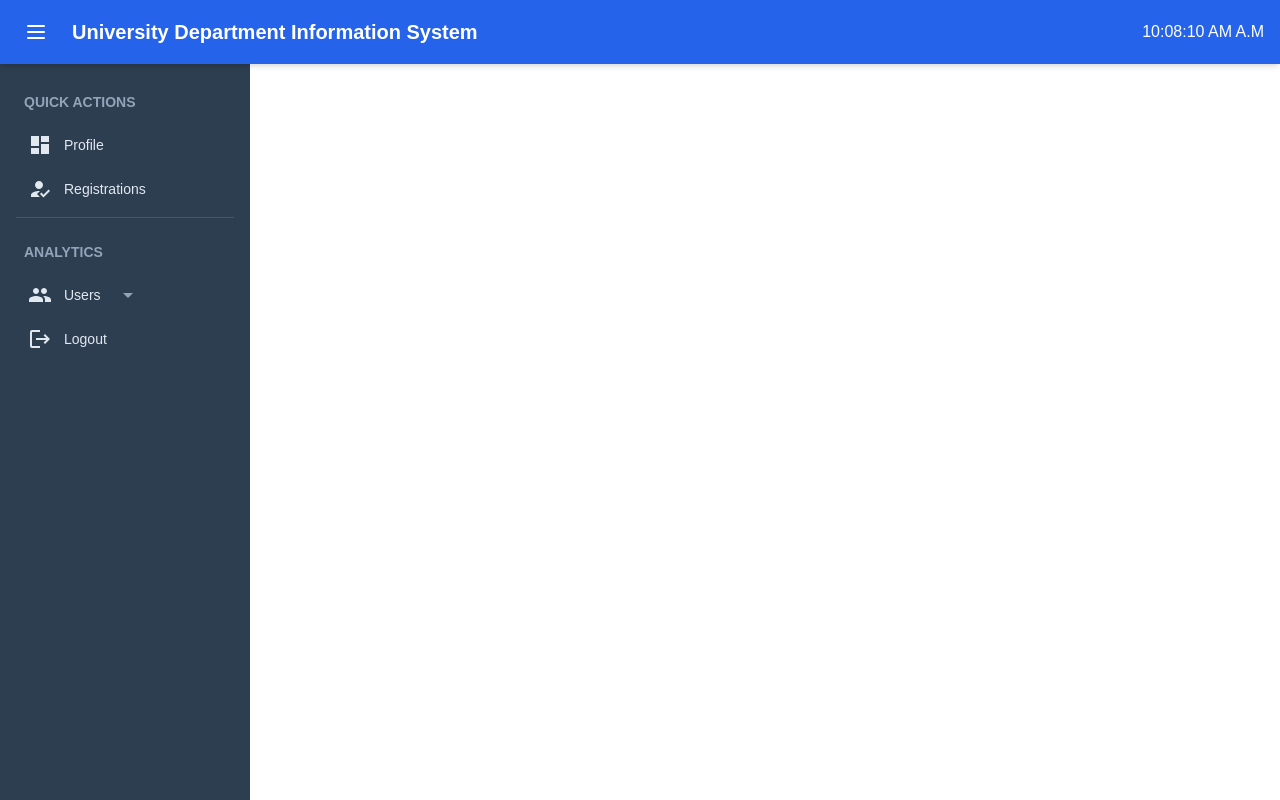
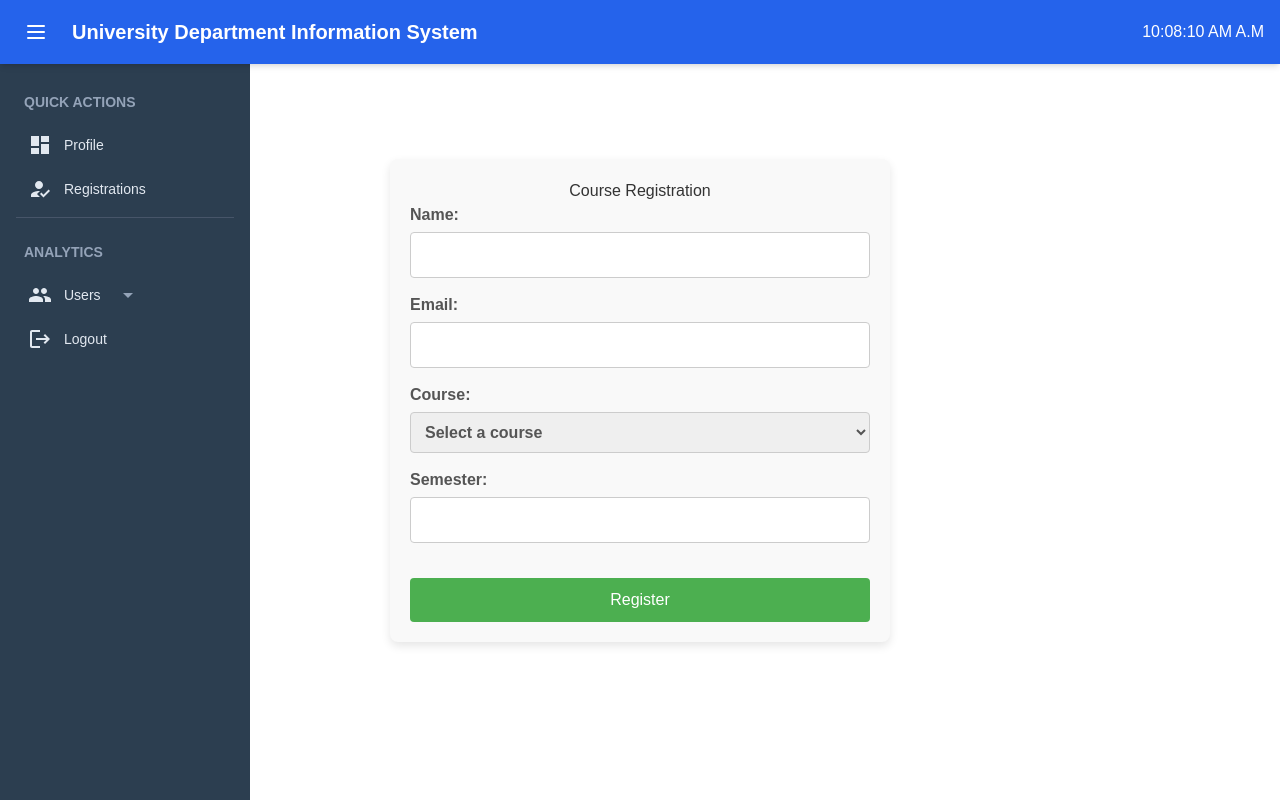
Before and after one commit to E3Sec-C/Team-13, a React (Create React App) app in the folder frontend/: page / in a window 1280 px wide. Built offline with nearby package versions, Linux system fonts and the light colour scheme.

Commit message:
Add registration

```diff
--- a/frontend/package.json
+++ b/frontend/package.json
@@ -11,6 +11,7 @@
     "@testing-library/user-event": "^13.5.0",
     "@toolpad/core": "^0.8.1",
     "lucide-react": "^0.454.0",
+    "mdb-react-ui-kit": "^9.0.0",
     "react": "^18.3.1",
     "react-dom": "^18.3.1",
     "react-router-dom": "^6.27.0",
--- a/frontend/src/components/Layout.js
+++ b/frontend/src/components/Layout.js
@@ -1,15 +1,28 @@
 import React from "react";
 import Sidebar from "./Sidebar";
 import "./../styles/dashboard.css";
+import Profile from "./Profile";
+import Registration from "./student/Registration";
 
 // Main Layout Component
 const Layout = ({isSidebarCollapsed}) => {
+
+  const user = {
+    ID: "R200591",
+    section: "C",
+    year: "E2",
+    mobile: "7075690330",
+    bloodGroup:"B+",
+    address: "So and so",
+    image:'https://www.google.com/url?sa=i&url=https%3A%2F%2Fcultivatedculture.com%2Flinkedin-profile-picture%2F&psig=AOvVaw3iPkFPccraQmjG-3pvcJOA&ust=1730911470550000&source=images&cd=vfe&opi=89978449&ved=0CBEQjRxqFwoTCOCwiuvSxYkDFQAAAAAdAAAAABAE',
+
+  }
 
   return (
     <div className="layout-container">
       <Sidebar isCollapsed = {isSidebarCollapsed} />
       <div className="page-container">
-          <h1>This is a Heading</h1>
+          <Registration/>
       </div>
     </div>
   );
--- /dev/null
+++ b/frontend/src/components/Profile.js
@@ -0,0 +1,40 @@
+import React from "react";
+import '../styles/profile.css'
+
+const Profile = ({userData}) =>{
+
+    if (!userData) return <p>Loading...</p>
+
+    return (
+        <div className="profile-container">
+            <div className="profile-card">
+                <div className="profile-header">
+                    <img src={userData.image} alt="Profile" className="profile-image" />
+                    <h2>{userData.ID}</h2>
+                    <p className="profile-title">{userData.year} {userData.section}</p>
+                </div>
+
+                <div className="profile-details">
+                <div className="profile-row">
+                    <span className="label">Mobile:</span>
+                    <span className="value">{userData.mobile}</span>
+                </div>
+                <div className="profile-row">
+                    <span className="label">BloodGroup:</span>
+                    <span className="value">{userData.bloodGroup}</span>
+                </div>
+                <div className="profile-row">
+                    <span className="label">Address:</span>
+                    <span className="value">{userData.address}</span>
+                </div>
+                <div className="profile-row">
+                    <span className="label">Address:</span>
+                    <span className="value">{userData.address}</span>
+                </div>
+                </div>
+            </div>
+    </div>
+    );
+}
+
+export default Profile;
--- /dev/null
+++ b/frontend/src/components/student/Registration.js
@@ -0,0 +1,83 @@
+import React, { useState } from 'react';
+import './RegistrationForm.css';
+
+const RegistrationForm = () => {
+  const [formData, setFormData] = useState({
+    name: '',
+    email: '',
+    course: '',
+    semester: '',
+  });
+
+  const handleChange = (e) => {
+    setFormData({ ...formData, [e.target.name]: e.target.value });
+  };
+
+  const handleSubmit = (e) => {
+    e.preventDefault();
+    console.log('Registration successful!', formData);
+    // Here, you can send the formData to an API or handle it as needed
+    alert(`Registration successful for ${formData.name}!`);
+  };
+
+  return (
+    <div className="registration-container">
+      <h2>Course Registration</h2>
+      <form onSubmit={handleSubmit} className="registration-form">
+        <label>
+          Name:
+          <input
+            type="text"
+            name="name"
+            value={formData.name}
+            onChange={handleChange}
+            required
+          />
+        </label>
+
+        <label>
+          Email:
+          <input
+            type="email"
+            name="email"
+            value={formData.email}
+            onChange={handleChange}
+            required
+          />
+        </label>
+
+        <label>
+          Course:
+          <select
+            name="course"
+            value={formData.course}
+            onChange={handleChange}
+            required
+          >
+            <option value="">Select a course</option>
+            <option value="math101">Mathematics 101</option>
+            <option value="cs101">Computer Science 101</option>
+            <option value="phy101">Physics 101</option>
+          </select>
+        </label>
+
+        <label>
+          Semester:
+          <input
+            type="number"
+            name="semester"
+            min="1"
+            max="8"
+            value={formData.semester}
+            onChange={handleChange}
+            required
+          />
+        </label>
+
+        <button type="submit" className='register-button'>Register</button>
+      </form>
+    </div>
+  );
+};
+
+export default RegistrationForm;
--- /dev/null
+++ b/frontend/src/components/student/RegistrationForm.css
@@ -0,0 +1,50 @@
+.registration-container {
+    width: 100%;
+    max-width: 500px;
+    margin: auto;
+    padding: 20px;
+    background-color: #f9f9f9;
+    box-shadow: 0px 4px 10px rgba(0, 0, 0, 0.1);
+    border-radius: 8px;
+  }
+
+  .registration-container h2 {
+    text-align: center;
+    color: #333;
+  }
+
+  .registration-form {
+    display: flex;
+    flex-direction: column;
+  }
+
+  label {
+    margin-bottom: 15px;
+    font-weight: bold;
+    color: #555;
+  }
+
+  input, select {
+    width: 100%;
+    padding: 10px;
+    margin-top: 5px;
+    border: 1px solid #ccc;
+    border-radius: 4px;
+    box-sizing: border-box;
+  }
+
+  .register-button {
+    width: 100%;
+    padding: 10px;
+    background-color: #4CAF50;
+    color: white;
+    border: none;
+    border-radius: 4px;
+    font-size: 16px;
+    cursor: pointer;
+    margin-top: 20px;
+  }
+
+  .register-button:hover {
+    background-color: #45a049;
+  }
--- a/frontend/src/styles/dashboard.css
+++ b/frontend/src/styles/dashboard.css
@@ -13,12 +13,13 @@ body {
   height: 100vh;
 }
 .page-container{
-  display:flex;
-  margin-left:10;
-  justify-content: space-evenly;
-  align-items: flex-start;
-  margin-top: 100px;
-  margin-left: 100px;
+  display: flex;
+  flex-direction: column;
+  justify-content: center;
+  align-items: center;
+  height: 100vh; /* Full viewport height */
+  width: 100vw; /* Full viewport width */
+  margin: 0; /* Remove any margin to keep it centered */
 }
 
 /* Navbar Styles */
--- /dev/null
+++ b/frontend/src/styles/profile.css
@@ -0,0 +1,62 @@
+/* Container styling */
+.profile-container {
+    width:max-content;
+    padding: 50px;
+
+    background-color: #f5f5f5;
+    min-height: 100vh;
+    height:100vh;
+  }
+
+  /* Profile card styling */
+  .profile-card {
+    background-color: #fff;
+    width: 100%;
+    max-width: 5000px;
+    border-radius: 10px;
+    box-shadow: 0px 4px 8px rgba(0, 0, 0, 0.2);
+    overflow: hidden;
+    padding: 20px;
+    text-align: center;
+  }
+
+  /* Header styling */
+  .profile-header {
+    margin-bottom: 20px;
+  }
+
+  .profile-image {
+    width: 120px;
+    height: 120px;
+    border-radius: 50%;
+    object-fit: cover;
+    margin-bottom: 15px;
+  }
+
+  .profile-title {
+    font-size: 1em;
+    color: #888;
+  }
+
+  /* Profile details styling */
+  .profile-details {
+    text-align: left;
+  }
+
+  .profile-row {
+    display: flex;
+    justify-content: space-between;
+    padding: 8px 0;
+  }
+
+  .label {
+    font-weight: bold;
+    color: #333;
+  }
+
+  .value {
+    color: #555;
+    max-width: 60%;
+    text-align: right;
+    overflow-wrap: break-word;
+  }
```
Also changed, not shown: 1 other file (tests, documents, lock files or other folders).
